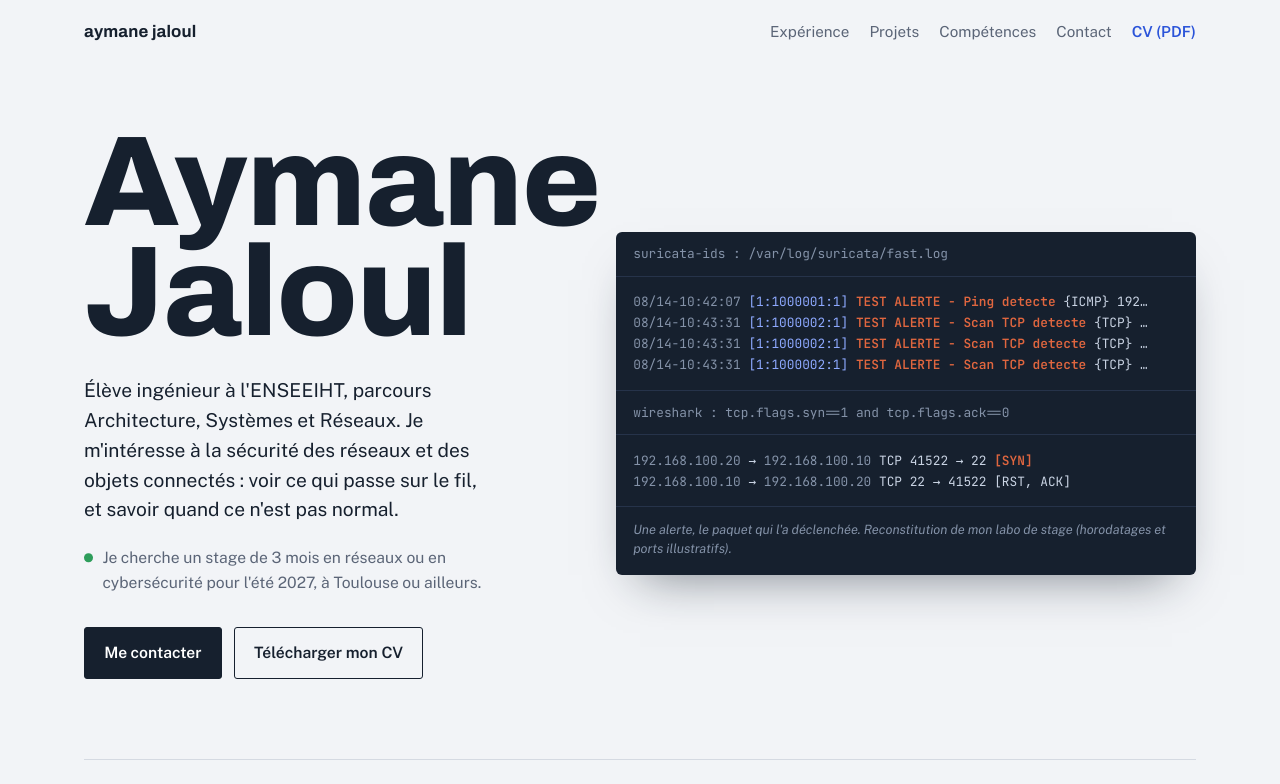
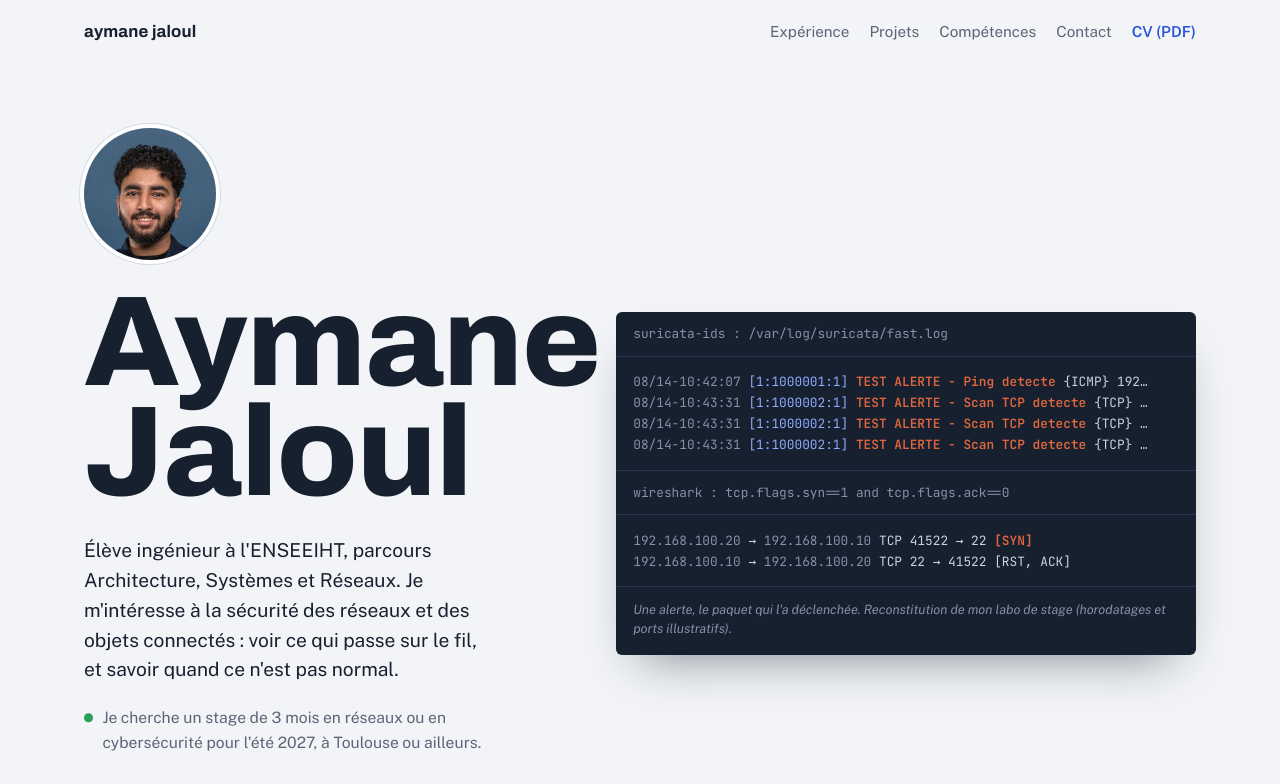
Before and after one commit to Aymanejal/aymanejal.github.io, a plain HTML site: page index.html in a window 1280 px wide. Shown: the top 784 px of the page. Drawn offline with nearby package versions, Linux system fonts and the light colour scheme.

Commit message:
Add files via upload

```diff
--- a/index.html
+++ b/index.html
@@ -33,6 +33,7 @@
     <!-- ============ HERO ============ -->
     <section class="hero">
       <div class="hero-text">
+        <img class="portrait" src="aymane.jpg" alt="Photo d'Aymane Jaloul" width="132" height="132">
         <h1>Aymane<br>Jaloul</h1>
         <p class="lede">Élève ingénieur à l'ENSEEIHT, parcours Architecture, Systèmes et Réseaux. Je m'intéresse à la sécurité des réseaux et des objets connectés&nbsp;: voir ce qui passe sur le fil, et savoir quand ce n'est pas normal.</p>
         <p class="status"><span class="dot" aria-hidden="true"></span><span>Je cherche un stage de 3&nbsp;mois en réseaux ou en cybersécurité pour l'été 2027, à Toulouse ou ailleurs.</span></p>
--- a/style.css
+++ b/style.css
@@ -58,6 +58,14 @@ main { max-width: 1160px; margin: 0 auto; padding: 0 1.5rem; }
   gap: 3rem; align-items: center;
   padding: 4rem 0 5rem;
 }
+/* Portrait */
+.portrait {
+  display: block; width: 132px; height: 132px; object-fit: cover;
+  border-radius: 50%; margin: 0 0 1.75rem;
+  box-shadow: 0 0 0 4px var(--paper), 0 0 0 5px var(--rule);
+}
+@media (max-width: 900px) { .portrait { width: 104px; height: 104px; } }
+
 h1 {
   font-family: var(--display); font-weight: 800; font-stretch: 62%;
   font-size: clamp(4rem, 10vw, 8.5rem); line-height: .86; letter-spacing: -.01em;
```
Also changed, not shown: aymane.jpg (added).
